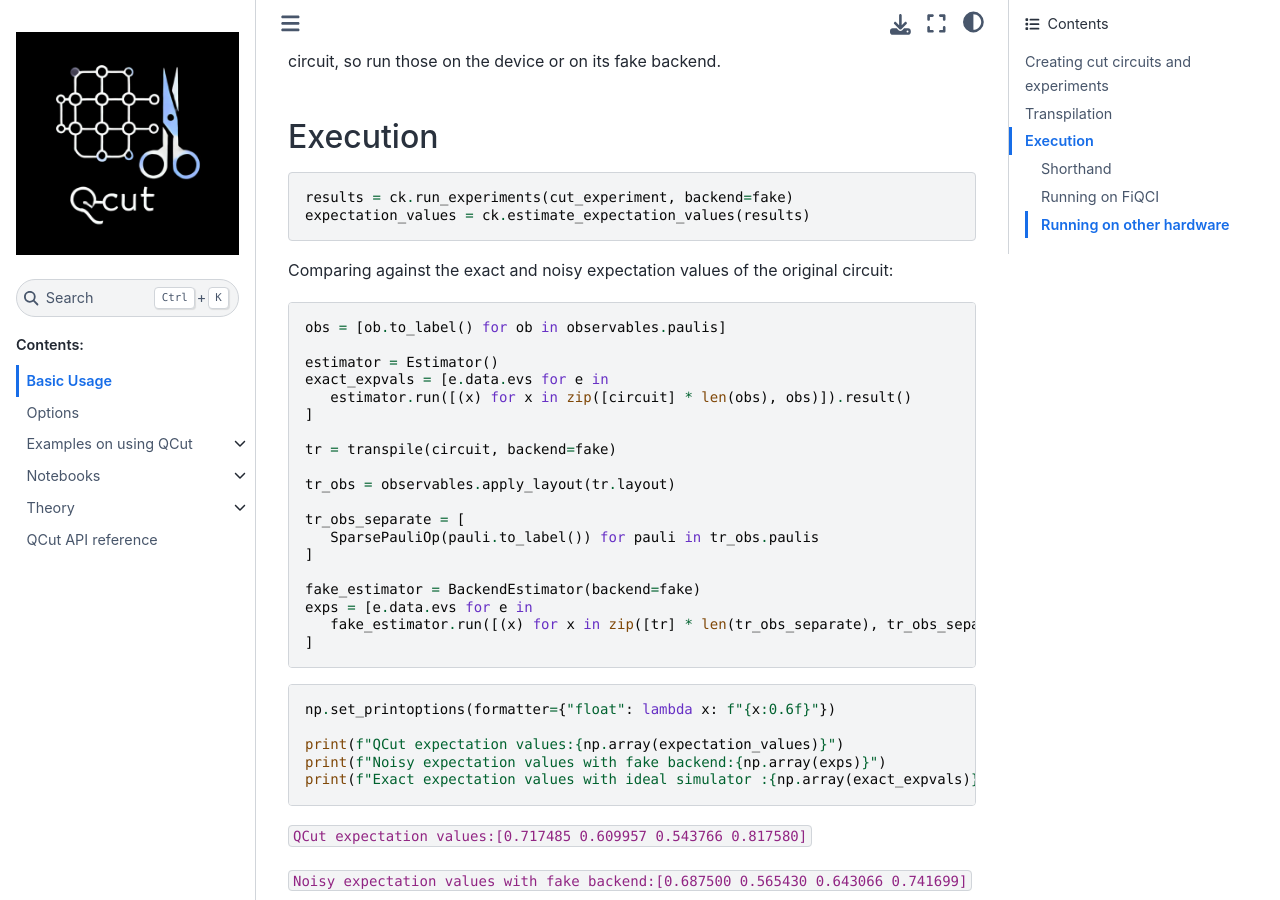
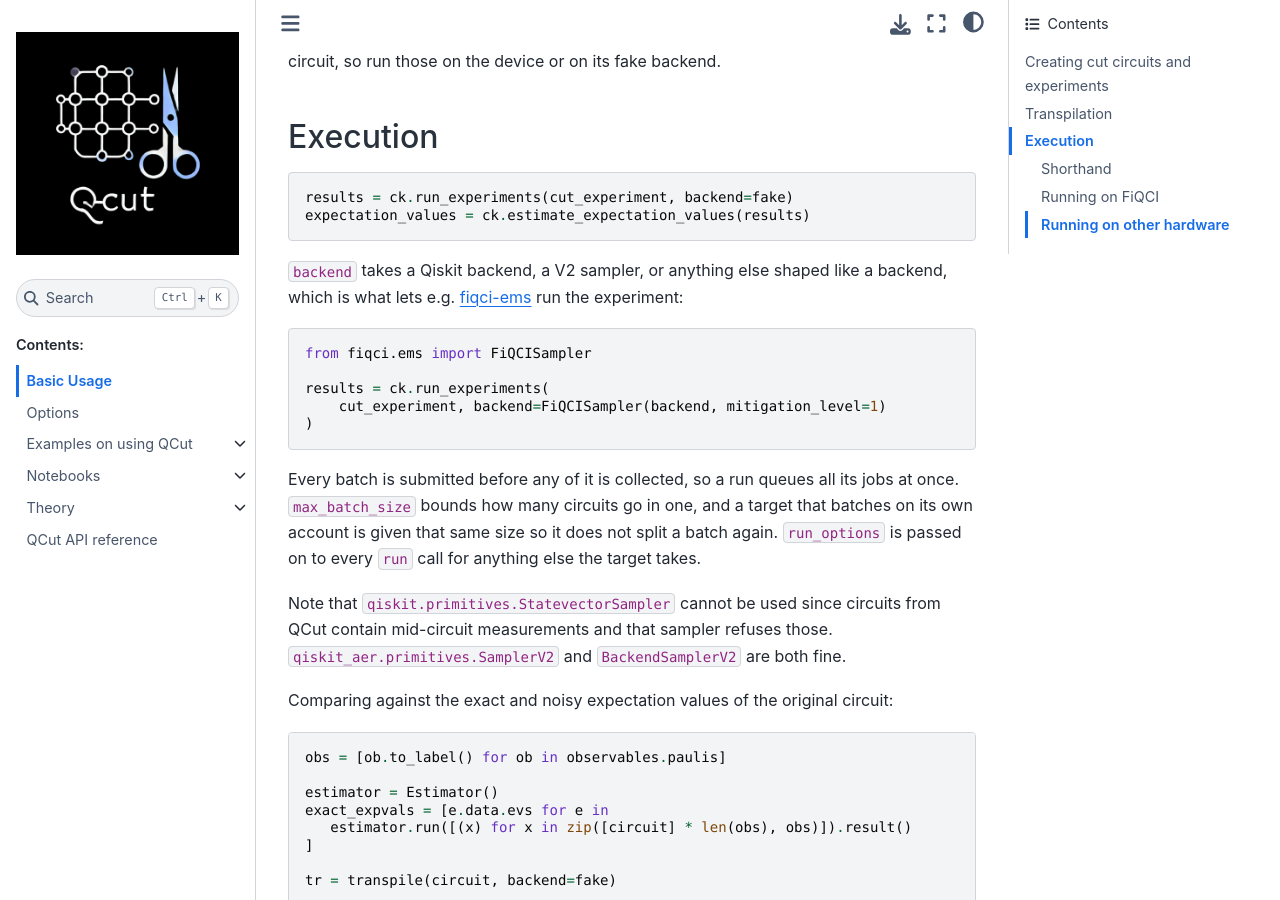
Before and after one commit to JooNiv/QCut, a Sphinx documentation site: the page built from docs/Usage.rst, in a window 1280 px wide and 900 px high, scrolled down 6778 px. Built offline with Sphinx 7.4.7 and the Sphinx Book theme 1.1.4, drawn with Linux system fonts in a browser that asks for light colours; pages that are not in the unit, such as notebooks, are missing from menus; the version number could not be read and is left out.

Commit message:
update docs

```diff
--- a/docs/Usage.rst
+++ b/docs/Usage.rst
@@ -264,6 +264,27 @@ Execution
    results = ck.run_experiments(cut_experiment, backend=fake)
    expectation_values = ck.estimate_expectation_values(results)
 
+:code:`backend` takes a Qiskit backend, a V2 sampler, or anything else shaped like a
+backend, which is what lets e.g. `fiqci-ems <https://github.com/FiQCI/fiqci-ems>`__ run the experiment:
+
+.. code:: python
+
+   from fiqci.ems import FiQCISampler
+
+   results = ck.run_experiments(
+       cut_experiment, backend=FiQCISampler(backend, mitigation_level=1)
+   )
+
+Every batch is submitted before any of it is collected, so a run queues all its jobs at
+once. :code:`max_batch_size` bounds how many circuits go in one, and a target that
+batches on its own account is given that same size so it does not split a batch again.
+:code:`run_options` is passed on to every :code:`run` call for anything else the target
+takes.
+
+Note that :code:`qiskit.primitives.StatevectorSampler` cannot be used since circuits
+from QCut contain mid-circuit measurements and that sampler refuses those.
+:code:`qiskit_aer.primitives.SamplerV2` and :code:`BackendSamplerV2` are both fine.
+
 Comparing against the exact and noisy expectation values of the original circuit:
 
 .. code:: python
```
Also changed, not shown: README.md (+20 -0 lines).
